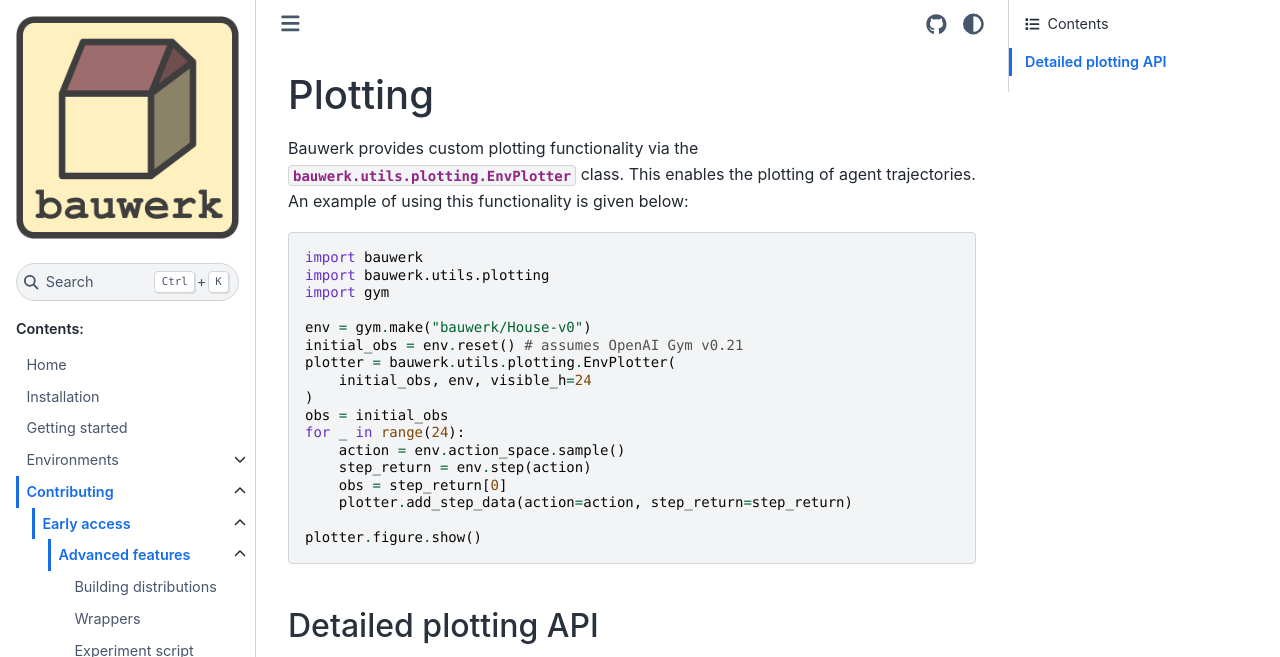
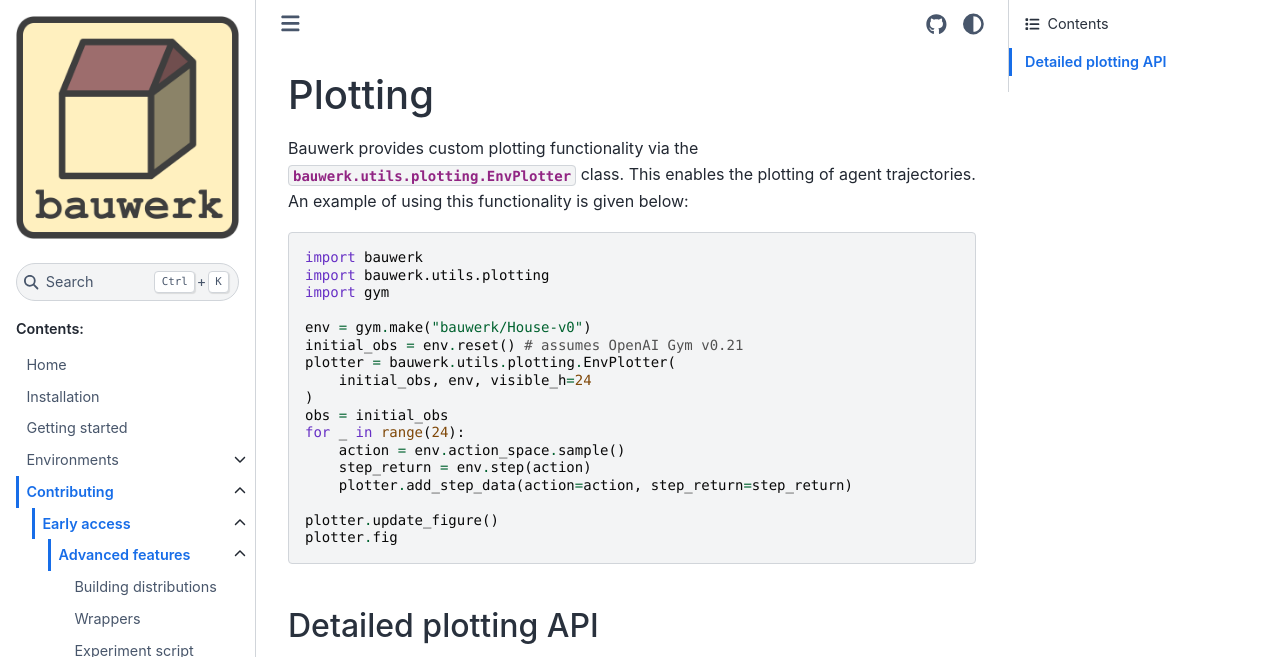
Before and after one commit to rdnfn/bauwerk, a Sphinx documentation site: the page built from docs/early-access/advanced/plotting.rst, in a window 1280 px wide, cut to the strip 0-657 px from the top of the page. Built offline with Sphinx 7.4.7 and the Sphinx Book theme 1.1.4, drawn with Linux system fonts in a browser that asks for light colours.

Commit message:
fix: update plotting example

```diff
--- a/docs/early-access/advanced/plotting.rst
+++ b/docs/early-access/advanced/plotting.rst
@@ -19,10 +19,10 @@ Bauwerk provides custom plotting functionality via the :class:`bauwerk.utils.plo
     for _ in range(24):
         action = env.action_space.sample()
         step_return = env.step(action)
-        obs = step_return[0]
         plotter.add_step_data(action=action, step_return=step_return)
 
-    plotter.figure.show()
+    plotter.update_figure()
+    plotter.fig
 
 Detailed plotting API
 ---------------------
```
